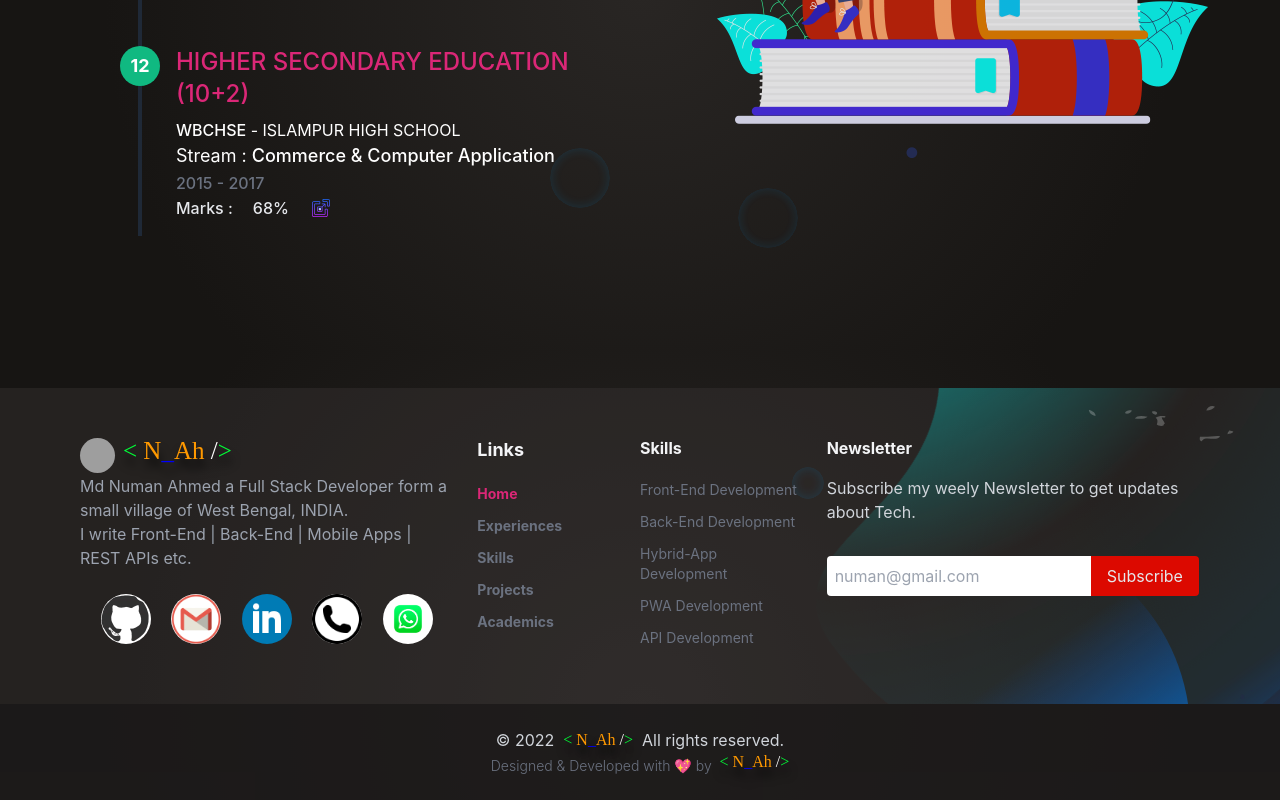
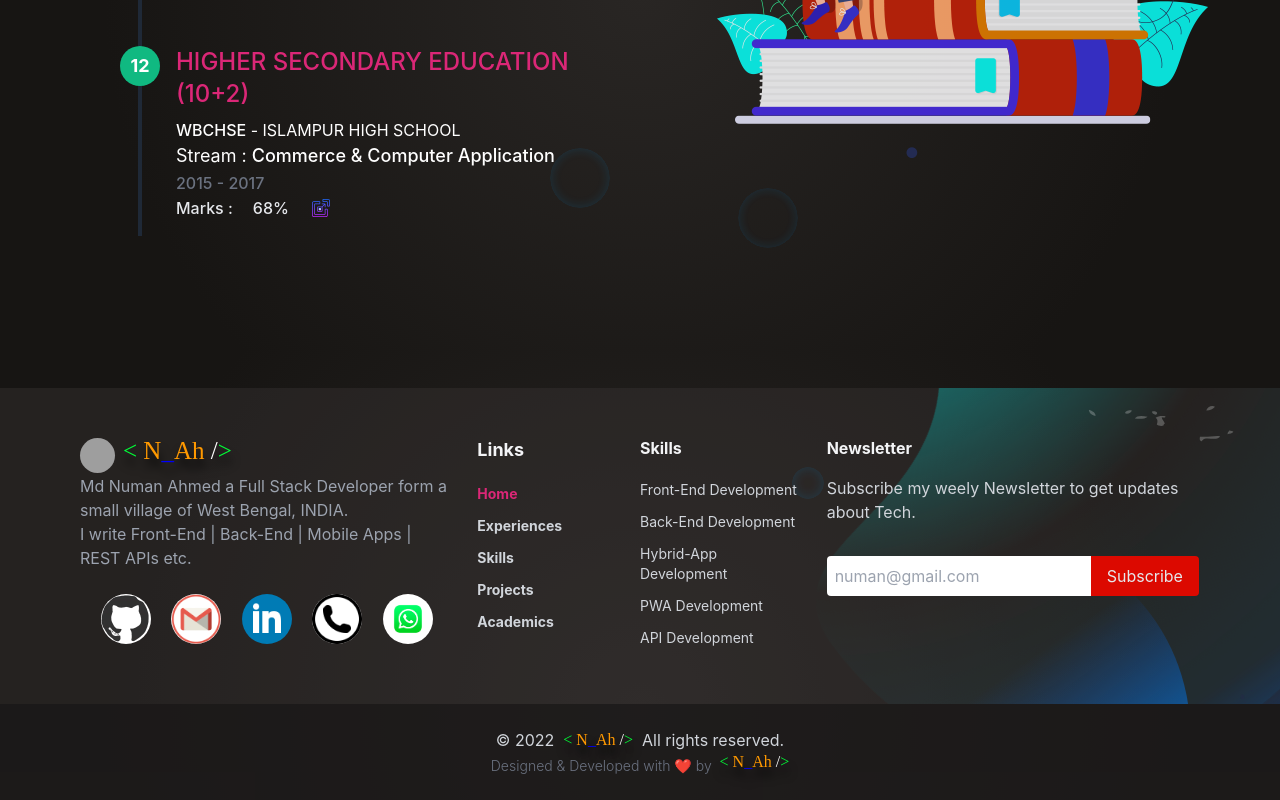
Before and after one commit to num-js/portfolio, a React (Create React App) app: page / in a window 1280 px wide. Shown: the part 6849-7649 px from the top of the page. Built offline with nearby package versions, Linux system fonts and the light colour scheme; grey boxes are pictures that could not be loaded; a web font is replaced by a local one.

Commit message:
Footer Design Fixes

```diff
--- a/src/components/Footer/Footer.js
+++ b/src/components/Footer/Footer.js
@@ -38,8 +38,8 @@ const Footer = () => {
                                     </div>
                                     <div class="w-full lg:w-1/2 lg:flex lg:px-6 ">
                                         <div class="w-full mb-6 lg:mb-0 lg:w-1/2">
-                                            <h2 className="font-bold text-gray-100 mb-4 text-lg">Links</h2>
-                                            <ul class="text-gray-500 text-sm">
+                                            <h2 className="mb-4 text-lg font-bold text-gray-100">Links</h2>
+                                            <ul class="text-gray-300 text-sm">
                                                 {
                                                     navBarMenu.map(({ label, link }, index) => (
                                                         <li class="pt-1 pb-2 font-bold">
@@ -47,7 +47,6 @@ const Footer = () => {
                                                                 <NavLink key={index}
                                                                     exact to={link}
                                                                     activeStyle={{ color: `rgba(219, 39, 119` }}
-                                                                // onClick={() => null}
                                                                 >
                                                                     {label}
                                                                 </NavLink>
@@ -59,7 +58,7 @@ const Footer = () => {
                                         </div>
                                         <div class="w-full mb-6 lg:mb-0 lg:w-1/2">
                                             <h2 class="font-bold text-gray-100 mb-4"> Skills </h2>
-                                            <ul class="text-gray-500 text-sm">
+                                            <ul class="text-gray-300 text-sm">
                                                 <li class="pt-1 pb-2">Front-End Development</li>
                                                 <li class="pt-1 pb-2">Back-End Development</li>
                                                 <li class="pt-1 pb-2">Hybrid-App Development</li>
@@ -95,7 +94,7 @@ const Footer = () => {
                             All rights reserved.
                         </div>
                         <div class="flex font-light justify-center text-gray-500 text-sm">
-                            Designed & Developed with 💖 by  &nbsp; <span> <Logo icon={false} animation={true} txtSize={16} /> </span>
+                            Designed & Developed with ❤️ by  &nbsp; <span> <Logo icon={false} animation={true} txtSize={16} /> </span>
                         </div>
                     </div>
                 </div>
```
